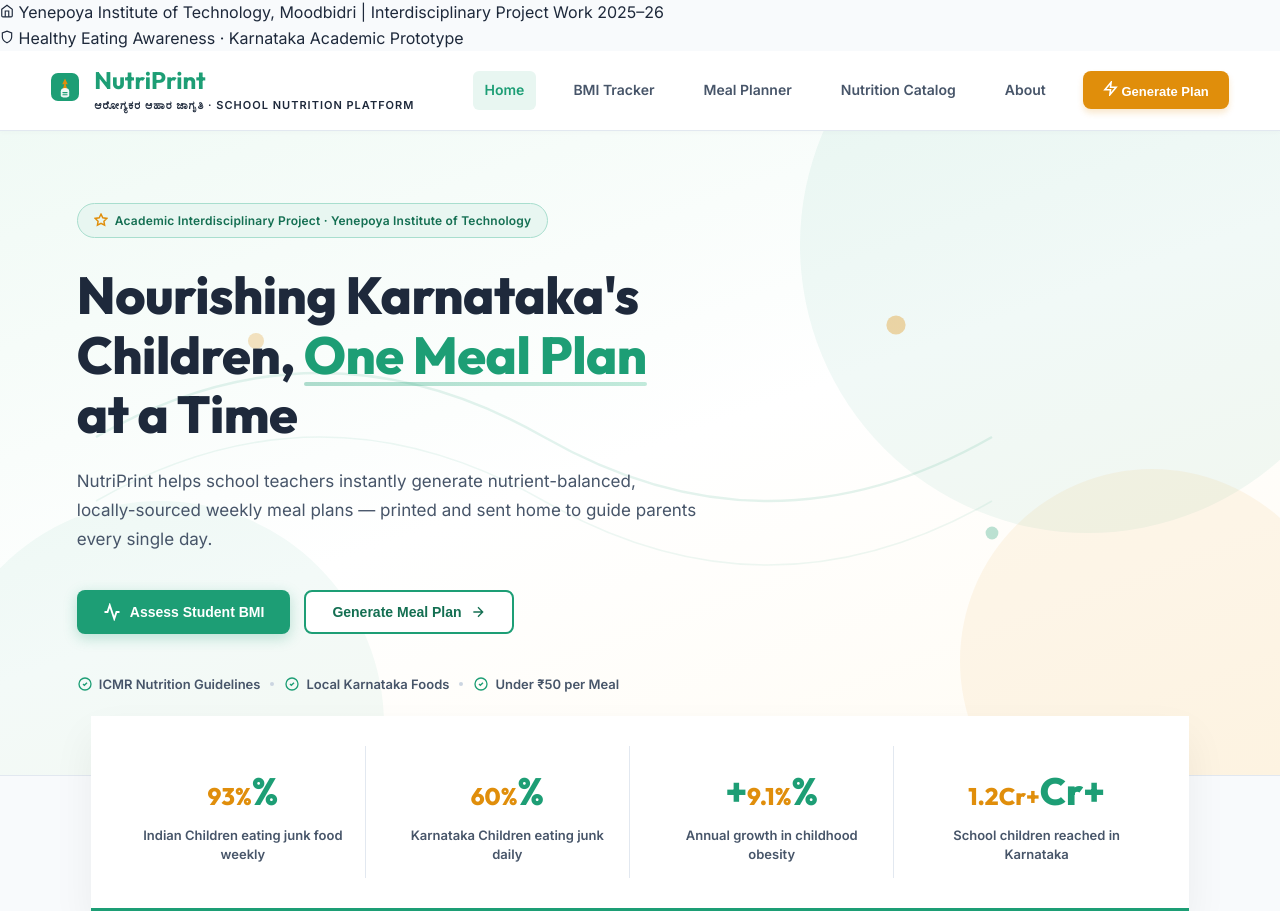
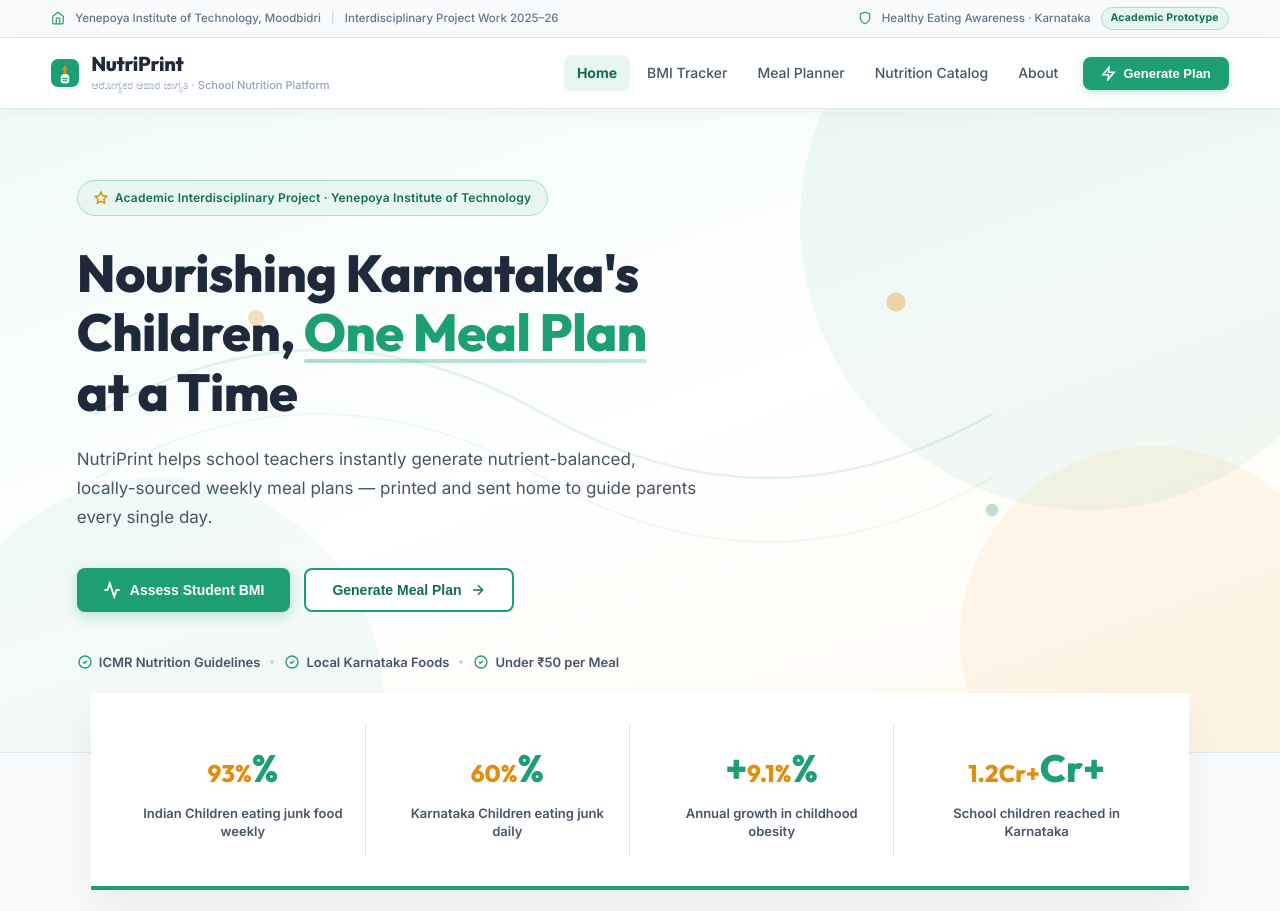
Before and after one commit to mohammedshadman101-wq/NutriPrint, a Flask app: page / in a window 1280 px wide. Shown: the top 911 px of the page. Run offline with Flask 3, Linux system fonts and the light colour scheme; data comes from the database, SQL or seed files in the repository.

Commit message:
Update style.css

```diff
--- a/static/css/style.css
+++ b/static/css/style.css
@@ -64,41 +64,61 @@
     color: var(--accent);
 }
 
-/* ==========================================
-   OFFICIAL GOVT HEADER
-   ========================================== */
-.govt-bar {
-    background: linear-gradient(90deg, #12553E 0%, #1D9E75 100%);
-    color: var(--white);
-    padding: 6px 4%;
-    font-size: 11px;
+/* Info Bar */
+.School-bar {
+    background-color: #F8FAFC;
+    color: #64748B;
+    padding: 7px 4%;
+    font-size: 11.5px;
     display: flex;
     justify-content: space-between;
     align-items: center;
-    border-bottom: 2px solid var(--accent);
+    border-bottom: 1px solid var(--border);
     font-weight: 500;
-    letter-spacing: 0.5px;
-}
-
-.govt-bar .left-links, .govt-bar .right-links {
-    display: flex;
-    gap: 15px;
-    align-items: center;
-}
-
+}
+
+.School-bar .left-links,
+.School-bar .right-links {
+    display: flex;
+    gap: 10px;
+    align-items: center;
+}
+
+.School-bar svg {
+    color: var(--primary);
+    flex-shrink: 0;
+}
+
+.bar-divider {
+    color: #CBD5E1;
+}
+
+.bar-chip {
+    background-color: #E8F6F1;
+    color: var(--primary-dark);
+    font-weight: 700;
+    font-size: 10.5px;
+    padding: 2px 9px;
+    border-radius: 20px;
+    border: 1px solid #A8DECE;
+    letter-spacing: 0.2px;
+}
+
+/* Main Header */
 .main-header {
-    background-color: var(--white);
-    box-shadow: var(--shadow-sm);
+    background-color: rgba(255, 255, 255, 0.95);
+    backdrop-filter: blur(12px);
+    -webkit-backdrop-filter: blur(12px);
+    box-shadow: 0 1px 0 var(--border), 0 4px 16px rgba(0,0,0,0.04);
     position: sticky;
     top: 0;
     z-index: 100;
-    border-bottom: 1px solid var(--border);
 }
 
 .header-container {
     max-width: 1400px;
     margin: 0 auto;
-    padding: 15px 4%;
+    padding: 14px 4%;
     display: flex;
     justify-content: space-between;
     align-items: center;
@@ -107,113 +127,101 @@
 .logo-block {
     display: flex;
     align-items: center;
-    gap: 15px;
-}
-
-.govt-emblem-svg {
-    height: 60px;
-    width: auto;
+    gap: 12px;
+}
+
+.logo-icon {
+    flex-shrink: 0;
+    display: flex;
+    align-items: center;
 }
 
 .logo-text h1 {
-    font-size: 24px;
-    color: var(--primary);
+    font-size: 20px;
+    color: var(--dark);
     line-height: 1.2;
-    display: flex;
-    align-items: center;
-    gap: 8px;
-}
-
-.logo-text h1 span {
-    font-size: 16px;
-    background: var(--accent);
-    color: var(--white);
-    padding: 2px 8px;
-    border-radius: 4px;
-    font-weight: 600;
+    font-weight: 800;
+    letter-spacing: -0.3px;
 }
 
 .logo-text p {
     font-size: 11px;
-    color: var(--light-text);
-    text-transform: uppercase;
-    letter-spacing: 1px;
-    margin-top: 2px;
-    font-weight: 600;
-}
-
-.logo-tagline {
-    font-size: 12px;
-    font-style: italic;
-    color: #475569;
-    border-left: 2px solid var(--primary);
-    padding-left: 10px;
-    margin-left: 10px;
-    max-width: 320px;
+    color: #94A3B8;
+    margin-top: 1px;
+    font-weight: 500;
+    letter-spacing: 0px;
+    text-transform: none;
 }
 
 /* Navigation Links */
 .nav-menu {
     display: flex;
-    gap: 25px;
+    gap: 4px;
     list-style: none;
     align-items: center;
 }
 
 .nav-link {
-    font-weight: 600;
+    font-weight: 500;
     font-size: 14px;
-    padding: 8px 12px;
+    padding: 7px 13px;
     color: #475569;
-    border-radius: 6px;
+    border-radius: 7px;
     cursor: pointer;
     transition: var(--transition);
     display: flex;
-    flex-direction: column;
-    align-items: center;
-}
-
-.nav-link .kn-nav {
-    font-size: 11px;
-    font-weight: 400;
-    color: #94A3B8;
-}
-
-.nav-link:hover, .nav-link.active {
-    color: var(--primary);
+    align-items: center;
+    white-space: nowrap;
+}
+
+.nav-link:hover {
+    color: var(--primary-dark);
     background-color: var(--primary-light);
 }
 
-.nav-link.active .kn-nav {
-    color: var(--primary);
+.nav-link.active {
+    color: var(--primary-dark);
+    background-color: var(--primary-light);
+    font-weight: 700;
 }
 
 .hamburger-btn {
     display: none;
     background: none;
     border: none;
-    font-size: 24px;
-    color: var(--primary);
+    color: var(--dark);
     cursor: pointer;
-}
-
-/* Action Button */
+    padding: 6px;
+    border-radius: 6px;
+    line-height: 0;
+}
+
+.hamburger-btn:hover {
+    background-color: var(--light-bg);
+}
+
+/* Header CTA Button */
 .header-btn {
-    background-color: var(--accent);
+    background-color: var(--primary);
     color: var(--white);
-    padding: 10px 20px;
+    padding: 9px 18px;
     border-radius: 8px;
     font-weight: 700;
     font-size: 13px;
     border: none;
     cursor: pointer;
-    box-shadow: 0 4px 6px rgba(224, 142, 11, 0.2);
+    box-shadow: 0 2px 8px rgba(29, 158, 117, 0.25);
     transition: var(--transition);
+    display: inline-flex;
+    align-items: center;
+    gap: 7px;
+    margin-left: 8px;
 }
 
 .header-btn:hover {
-    background-color: #C27A08;
-    transform: translateY(-2px);
+    background-color: var(--primary-dark);
+    transform: translateY(-1px);
+    box-shadow: 0 4px 12px rgba(29, 158, 117, 0.3);
 }
 
 /* ==========================================
```
